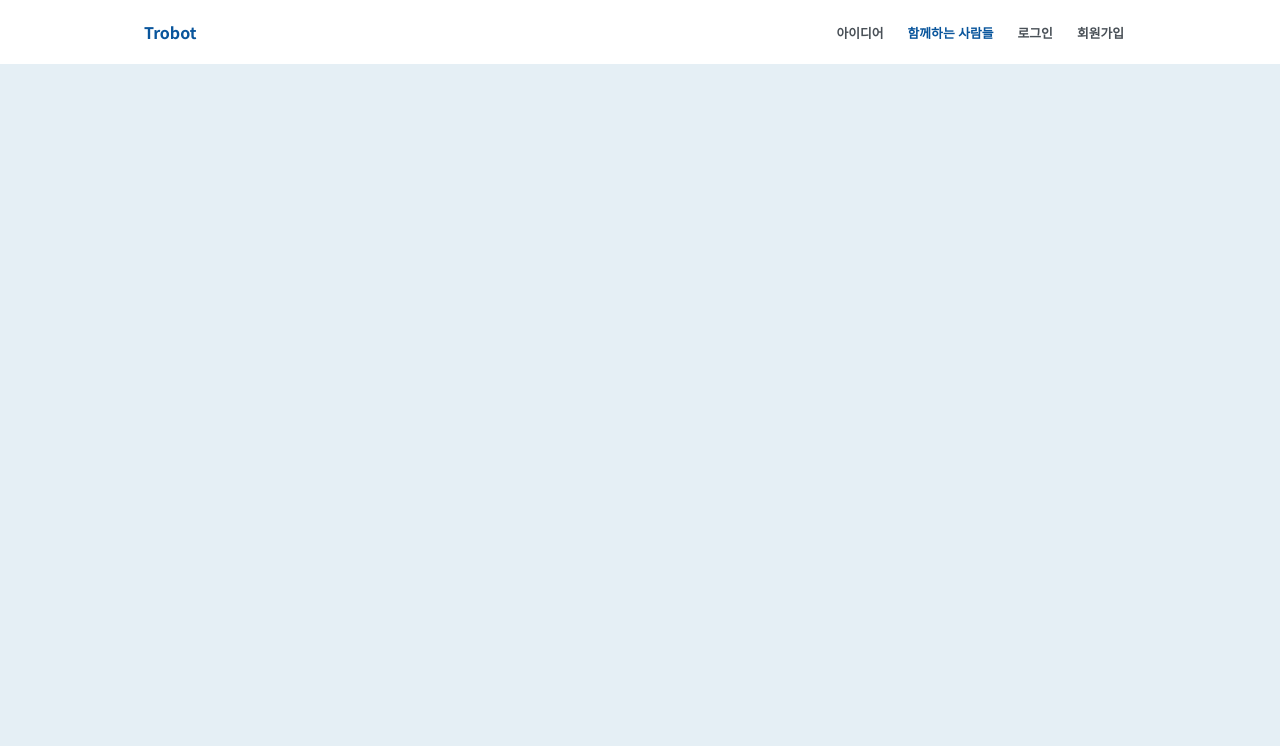
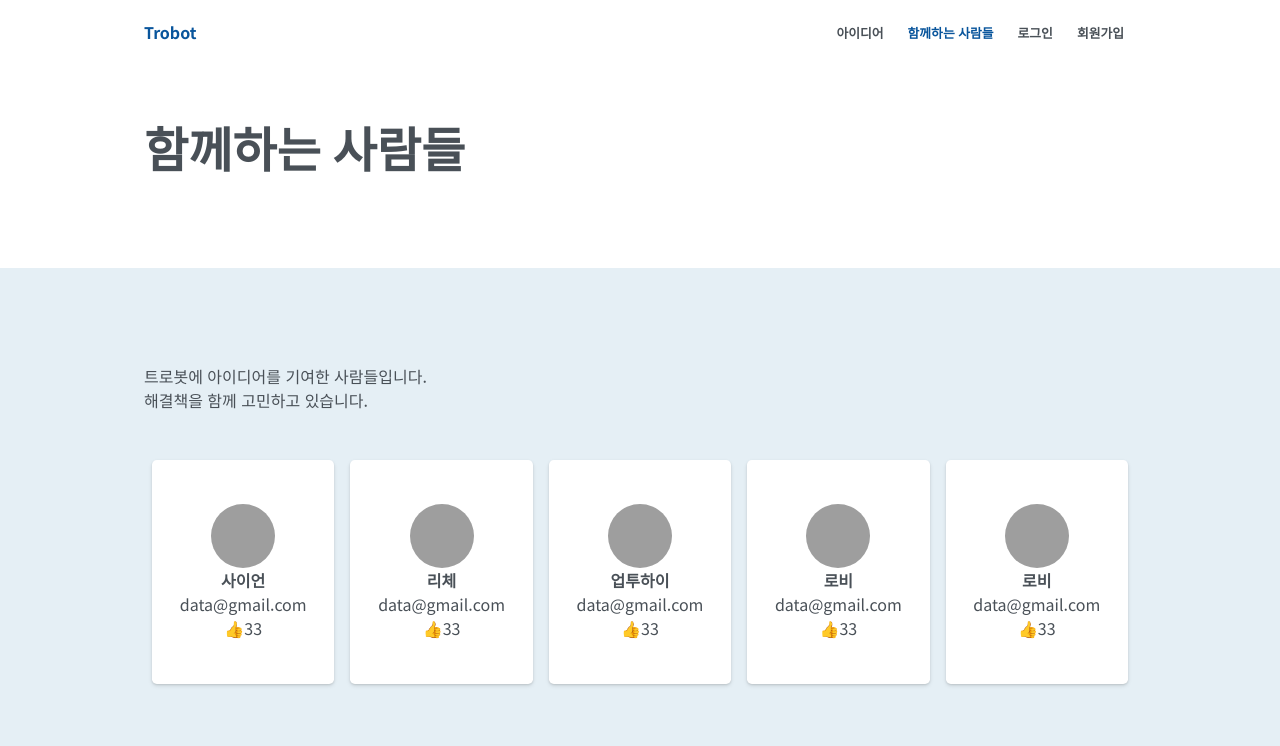
Before and after one commit to anrobin719/Trobot, a React (Create React App) app in the folder trobot-frontend/: page /people in a window 1280 px wide. Shown: the top 746 px of the page. Built offline with nearby package versions, Linux system fonts and the light colour scheme; grey boxes are pictures that could not be loaded.

Commit message:
[feat] Create people_page component

```diff
--- a/trobot-frontend/package.json
+++ b/trobot-frontend/package.json
@@ -34,7 +34,8 @@
       "react/jsx-filename-extension": 0,
       "react/jsx-one-expression-per-line": 0,
       "react/prop-types": 0,
-      "react/jsx-props-no-spreading": 0
+      "react/jsx-props-no-spreading": 0,
+      "jsx-a11y/accessible-emoji": 0
     },
     "env": {
       "browser": true
--- a/trobot-frontend/src/App.js
+++ b/trobot-frontend/src/App.js
@@ -1,13 +1,13 @@
 import React, { Component } from 'react';
 import { Route, Switch } from 'react-router-dom';
+import Layout from './containers/common/Layout';
 import HomePage from './pages/HomePage';
 import ListPage from './pages/ListPage';
+import PeoplePage from './pages/PeoplePage';
 // import EditPage from './pages/EditPage';
-// import PeoplePage from './pages/PeoplePage';
 // import UserPage from './pages/UserPage';
 // import AuthPage from './pages/AuthPage';
 // import NotFoundPage from './pages/NotFoundPage';
-import Layout from './containers/common/Layout';
 
 class App extends Component {
   render() {
@@ -15,8 +15,8 @@ class App extends Component {
       <Switch>
         <Route component={HomePage} exact path="/" />
         <Route component={ListPage} path="/list" />
+        <Route component={PeoplePage} path="/people" />
         {/* <Route component={EditPage} path="/edit" />
-        <Route component={PeoplePage} path="/people" />
         <Route component={UserPage} path="/user" />
         <Route component={AuthPage} path="/auth" />
         <Route component={NotFoundPage} /> */}
--- a/trobot-frontend/src/components/common/Header.js
+++ b/trobot-frontend/src/components/common/Header.js
@@ -8,7 +8,7 @@ const Header = ({ title, emoji }) => {
   return (
     <HeaderBox>
       <Wrapper>
-        <h3>{emoji}</h3>
+        {emoji ? <h3>{emoji}</h3> : null}
         <h2>{title}</h2>
       </Wrapper>
     </HeaderBox>
--- a/trobot-frontend/src/components/home/TagList.js
+++ b/trobot-frontend/src/components/home/TagList.js
@@ -2,7 +2,6 @@ import React from 'react';
 
 import styled from 'styled-components';
 import Tag from './Tag';
-import { stringify } from 'postcss';
 
 // 🌈👬🌦☔️💆🏻‍🌿🌱🐈🏃🏻‍🤝💪🧬🔑💸💵📸📷🔬🦠🎁💻📈📚
 const tagData = [
@@ -32,7 +31,6 @@ const TagList = ({ tagNum }) => {
 const TagListBox = styled.div`
   display: flex;
   flex-flow: wrap;
-  justify-content: space-between;
   width: 100%;
   margin-top: 3rem;
 `;
--- /dev/null
+++ b/trobot-frontend/src/components/people/People.js
@@ -0,0 +1,187 @@
+import React from 'react';
+
+import styled from 'styled-components';
+import Responsive from '../common/Responsive';
+
+const personData = [
+  {
+    nikname: '사이언',
+    email: 'data@gmail.com',
+    img:
+      'https://images.unsplash.com/photo-1549068106-b024baf5062d?ixlib=rb-1.2.1&ixid=eyJhcHBfaWQiOjEyMDd9&auto=format&fit=crop&w=934&q=80',
+    like: 33,
+  },
+  {
+    nikname: '리체',
+    email: 'data@gmail.com',
+    img:
+      'https://images.unsplash.com/photo-1541943181603-d8fe267a5dcf?ixlib=rb-1.2.1&ixid=eyJhcHBfaWQiOjEyMDd9&auto=format&fit=crop&w=3012&q=80',
+    like: 33,
+  },
+  {
+    nikname: '업투하이',
+    email: 'data@gmail.com',
+    img:
+      'https://images.unsplash.com/photo-1499952127939-9bbf5af6c51c?ixlib=rb-1.2.1&ixid=eyJhcHBfaWQiOjEyMDd9&auto=format&fit=crop&w=1955&q=80',
+    like: 33,
+  },
+  {
+    nikname: '로비',
+    email: 'data@gmail.com',
+    img:
+      'https://images.unsplash.com/photo-1542838686-37da4a9fd1b3?ixlib=rb-1.2.1&ixid=eyJhcHBfaWQiOjEyMDd9&auto=format&fit=crop&w=934&q=80',
+    like: 33,
+  },
+  {
+    nikname: '로비',
+    email: 'data@gmail.com',
+    img:
+      'https://images.unsplash.com/photo-1566807810030-3eaa60f3e670?ixlib=rb-1.2.1&ixid=eyJhcHBfaWQiOjEyMDd9&auto=format&fit=crop&w=934&q=80',
+    like: 33,
+  },
+  {
+    nikname: '스타트래커',
+    email: 'data@gmail.com',
+    img:
+      'https://images.unsplash.com/photo-1552072805-2a9039d00e57?ixlib=rb-1.2.1&ixid=eyJhcHBfaWQiOjEyMDd9&auto=format&fit=crop&w=934&q=80',
+    like: 33,
+  },
+  {
+    nikname: '로아줄리아',
+    email: 'data@gmail.com',
+    img:
+      'https://images.unsplash.com/photo-1542103749-8ef59b94f47e?ixlib=rb-1.2.1&ixid=eyJhcHBfaWQiOjEyMDd9&auto=format&fit=crop&w=1950&q=80',
+    like: 33,
+  },
+  {
+    nikname: '사이언',
+    email: 'data@gmail.com',
+    img:
+      'https://images.unsplash.com/photo-1549068106-b024baf5062d?ixlib=rb-1.2.1&ixid=eyJhcHBfaWQiOjEyMDd9&auto=format&fit=crop&w=934&q=80',
+    like: 33,
+  },
+  {
+    nikname: '리체',
+    email: 'data@gmail.com',
+    img:
+      'https://images.unsplash.com/photo-1541943181603-d8fe267a5dcf?ixlib=rb-1.2.1&ixid=eyJhcHBfaWQiOjEyMDd9&auto=format&fit=crop&w=3012&q=80',
+    like: 33,
+  },
+  {
+    nikname: '업투하이',
+    email: 'data@gmail.com',
+    img:
+      'https://images.unsplash.com/photo-1499952127939-9bbf5af6c51c?ixlib=rb-1.2.1&ixid=eyJhcHBfaWQiOjEyMDd9&auto=format&fit=crop&w=1955&q=80',
+    like: 33,
+  },
+  {
+    nikname: '로비',
+    email: 'data@gmail.com',
+    img:
+      'https://images.unsplash.com/photo-1542838686-37da4a9fd1b3?ixlib=rb-1.2.1&ixid=eyJhcHBfaWQiOjEyMDd9&auto=format&fit=crop&w=934&q=80',
+    like: 33,
+  },
+  {
+    nikname: '로비',
+    email: 'data@gmail.com',
+    img:
+      'https://images.unsplash.com/photo-1566807810030-3eaa60f3e670?ixlib=rb-1.2.1&ixid=eyJhcHBfaWQiOjEyMDd9&auto=format&fit=crop&w=934&q=80',
+    like: 33,
+  },
+  {
+    nikname: '스타트래커',
+    email: 'data@gmail.com',
+    img:
+      'https://images.unsplash.com/photo-1552072805-2a9039d00e57?ixlib=rb-1.2.1&ixid=eyJhcHBfaWQiOjEyMDd9&auto=format&fit=crop&w=934&q=80',
+    like: 33,
+  },
+  {
+    nikname: '로아줄리아',
+    email: 'data@gmail.com',
+    img:
+      'https://images.unsplash.com/photo-1542103749-8ef59b94f47e?ixlib=rb-1.2.1&ixid=eyJhcHBfaWQiOjEyMDd9&auto=format&fit=crop&w=1950&q=80',
+    like: 33,
+  },
+];
+
+const Person = ({ img, nikname, email, like }) => {
+  return (
+    <PersonOutBox>
+      <div>
+        <ImgBox>
+          <img src={img} alt={nikname} />
+        </ImgBox>
+        <h6>{nikname}</h6>
+        <p>{email}</p>
+        <span>👍{like}</span>
+      </div>
+    </PersonOutBox>
+  );
+};
+
+const People = () => {
+  const personList = personData.map(person => {
+    return (
+      <Person
+        img={person.img}
+        nikname={person.nikname}
+        email={person.email}
+        like={person.like}
+      />
+    );
+  });
+  return (
+    <Wrapper>
+      <p>
+        트로봇에 아이디어를 기여한 사람들입니다.
+        <br />
+        해결책을 함께 고민하고 있습니다.
+      </p>
+      <PersonListBox>{personList}</PersonListBox>
+    </Wrapper>
+  );
+};
+
+const Wrapper = styled(Responsive)`
+  padding-top: 6rem;
+  padding-bottom: 6rem;
+`;
+
+const PersonListBox = styled.section`
+  display: flex;
+  flex-flow: row wrap;
+  width: 100%;
+  margin-top: 3rem;
+`;
+
+const PersonOutBox = styled.div`
+  padding: 0 0.5rem;
+  margin-bottom: 4rem;
+  flex: 0 0 20%;
+  height: 14rem;
+  > div {
+    display: flex;
+    flex-flow: column;
+    align-items: center;
+    justify-content: center;
+    height: 100%;
+    text-align: center;
+    background-color: white;
+    border-radius: 0.3rem;
+    cursor: pointer;
+    box-shadow: 0 2px 4px rgba(0, 0, 0, 0.1), 0 1px 2px rgba(0, 0, 0, 0.1);
+  }
+`;
+
+const ImgBox = styled.div`
+  width: 4rem;
+  height: 4rem;
+  img {
+    width: 100%;
+    height: 100%;
+    border-radius: 50%;
+    object-fit: cover;
+  }
+`;
+
+export default People;
--- a/trobot-frontend/src/pages/PeoplePage.js
+++ b/trobot-frontend/src/pages/PeoplePage.js
@@ -0,0 +1,15 @@
+import React from 'react';
+
+import Header from '../components/common/Header';
+import People from '../components/people/People';
+
+const PeoplePage = () => {
+  return (
+    <>
+      <Header title="함께하는 사람들" />
+      <People />
+    </>
+  );
+};
+
+export default PeoplePage;
```
